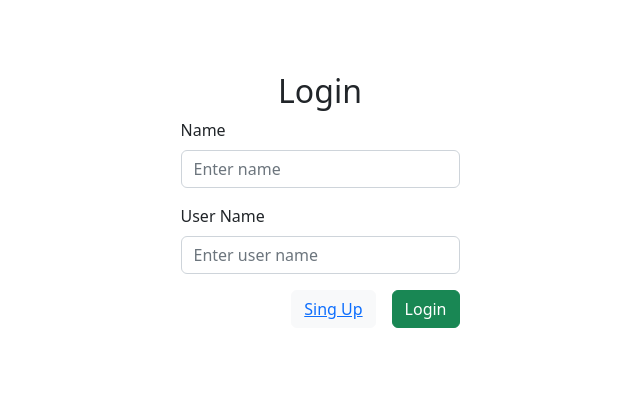
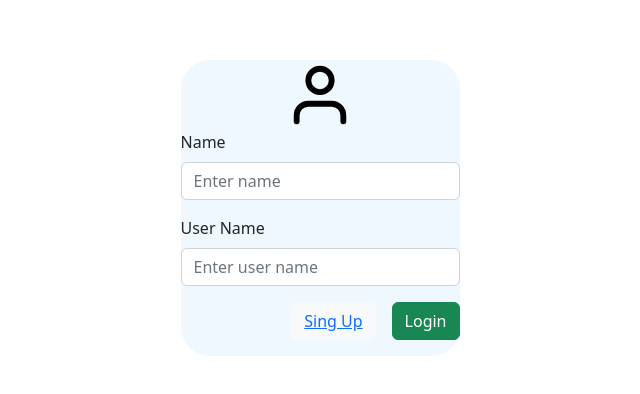
Before and after one commit to mervehelvaci/OtoparkOneriSistemi, a React (Create React App) app: page / in a window 1280 px wide. Shown: the part 192-586 px from the top of the page, without its empty margins (320-960 px from the left). Built offline with nearby package versions, Linux system fonts and the light colour scheme.

Commit message:
Tasarım iyileştirmeleri yapıldı.

```diff
--- a/src/Login.js
+++ b/src/Login.js
@@ -3,6 +3,7 @@ import { Form, FormGroup, Label, Input } from "reactstrap";
 import Button from "react-bootstrap/Button";
 import { useNavigate, Link } from "react-router-dom";
 import { Stack } from "react-bootstrap";
+import { FiUser } from "react-icons/fi";
 
 function Login() {
   const [user, setUser] = useState({ name: "", username: "" });
@@ -51,9 +52,23 @@ function Login() {
           alignItems: "center",
         }}
       >
-        <div className="col-md-3 mx-auto">
-          <h2 style={{ display: "flex", justifyContent: "center" }}>Login</h2>
-          <Form className="bg-blue" onSubmit={onLogin}>
+        <div
+          className="col-md-3 mx-auto"
+          style={{
+            backgroundColor: "aliceblue",
+            borderRadius: "10%",
+          }}
+        >
+          <FiUser
+            size="70"
+            color="black"
+            className="mx-auto"
+            style={{
+              display: "flex",
+              alignItems: "center",
+            }}
+          />
+          <Form onSubmit={onLogin}>
             <FormGroup>
               <Label for="exampleName">Name</Label>
               <Input
```
